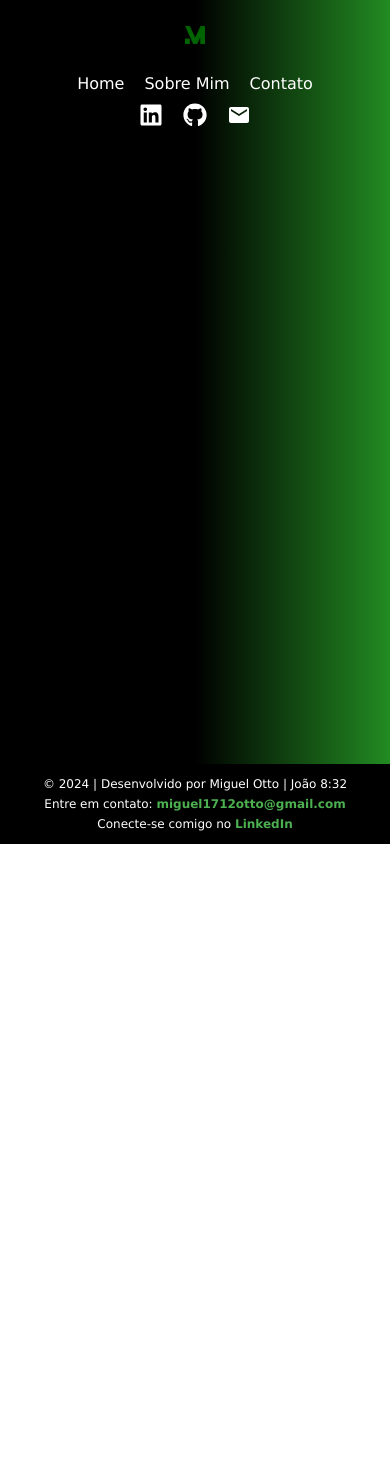
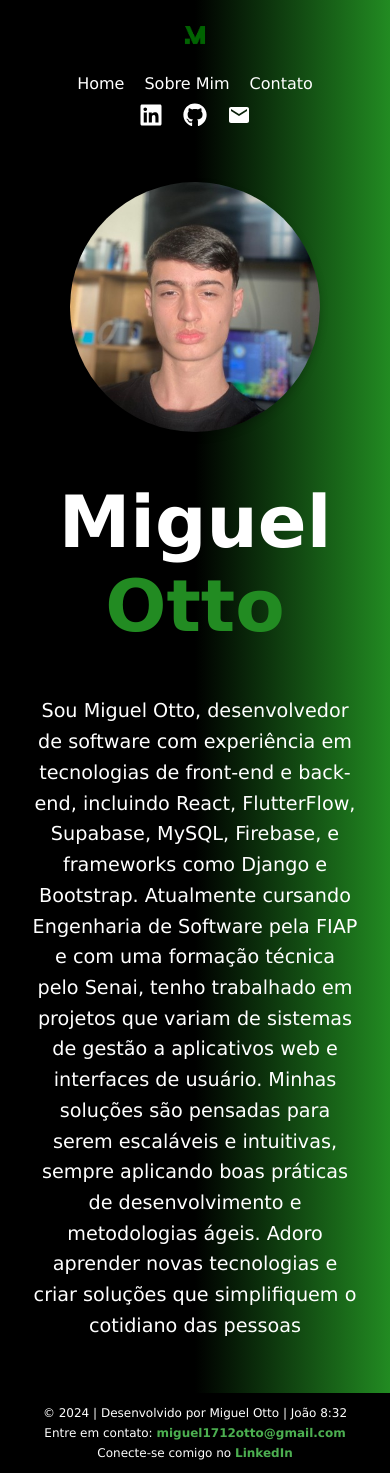
Before and after one commit to MiguelOttoDev/Portifolio, a React (Vite) app: page /about in a window 390 px wide. Before the commit the page ends 844 px from the top, so only its background shows below. Built offline with nearby package versions, Linux system fonts and the light colour scheme.

Commit message:
pagina sobre

```diff
--- /dev/null
+++ b/src/Pag/about/About.module.css
@@ -0,0 +1,65 @@
+/* Estilos para o componente About */
+.container {
+    display: flex;
+    align-items: center;
+    justify-content: space-between;
+    padding: 2rem;
+    max-width: 1200px;
+    margin: 0 auto;
+}
+
+.texto {
+    flex: 1;
+    padding-right: 2rem;
+}
+
+.texto h1 {
+    font-size: 72px ;
+    font-weight: 700;
+    color: #fff;
+}
+
+.texto h1 span {
+    color: #228B22;
+}
+
+.texto h3 {
+    font-size: 1.2rem;
+    font-weight: 400;
+    color: #fff;
+    line-height: 1.6;
+}
+
+.img {
+    flex: 1;
+    display: flex;
+    align-items: center;
+    justify-content: center;
+}
+
+.img img {
+    width: 450px;
+    height: 450px;
+    border-radius: 50%;
+    object-fit: cover;
+    box-shadow: 0 4px 8px rgba(0, 0, 0, 0.2);
+}
+
+
+@media (max-width: 768px) {
+    .container {
+        margin-top: 50px;
+        flex-direction: column-reverse;
+        align-items: center;
+        text-align: center;
+    }
+
+    .texto {
+        padding-right: 0;
+    }
+
+    .img img {
+        width: 250px;
+        height: 250px; /* Ajusta o tamanho da imagem em telas menores */
+    }
+}
--- a/src/Pag/about/index.jsx
+++ b/src/Pag/about/index.jsx
@@ -1,7 +1,20 @@
-export default function About(){
-    return(
+import styles from './About.module.css'
+import fotoEu from '../../assets/foto_miguel.jpg'
+
+export default function About() {
+    return (
         <>
-        <h1>About</h1>
+
+            <div className={styles.container}>
+                <div className={styles.texto}>
+                    <h1>Miguel <span>Otto</span> </h1>
+                    <h3>Sou Miguel Otto, desenvolvedor de software com experiência em tecnologias de front-end e back-end, incluindo React, FlutterFlow, Supabase, MySQL, Firebase, e frameworks como Django e Bootstrap. Atualmente cursando Engenharia de Software pela FIAP e com uma formação técnica pelo Senai, tenho trabalhado em projetos que variam de sistemas de gestão a aplicativos web e interfaces de usuário. Minhas soluções são pensadas para serem escaláveis e intuitivas, sempre aplicando boas práticas de desenvolvimento e metodologias ágeis. Adoro aprender novas tecnologias e criar soluções que simplifiquem o cotidiano das pessoas</h3>
+                </div>
+                <div className={styles.img}>
+                    <img src={fotoEu} alt="" />
+                </div>
+            </div>
+
         </>
     )
 }
```
Also changed, not shown: src/assets/foto_miguel.jpg (added).
